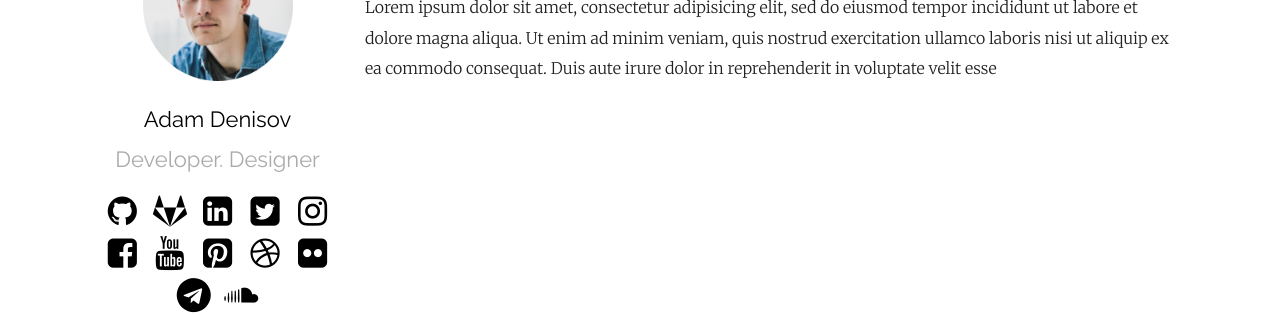
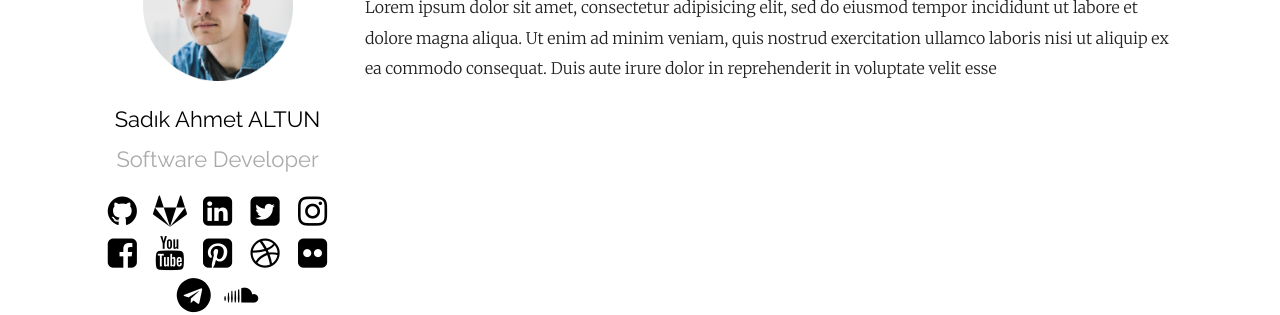
Before and after one commit to sadikahmetaltun/sadikahmetaltun.github.io, a Jekyll site: the page built from index.md, in a window 1280 px wide. Shown: the part 198-513 px from the top of the page. Built offline with Jekyll 4.4.1, drawn with Linux system fonts in a browser that asks for light colours.

Commit message:
Update _config.yml

```diff
--- a/_config.yml
+++ b/_config.yml
@@ -12,8 +12,8 @@ show_excerpts: true # set to true to show excerpts on the homepage
 sass:
   sass_dir: _sass
 plainwhite:
-  name: Adam Denisov
-  tagline: Developer. Designer
+  name: Sadık Ahmet ALTUN
+  tagline: Software Developer
   date_format: "%b %-d, %Y"
   sitemap: true # set to true to generate sitemap.xml content
   search: true # set to true to enable searchbar
```
